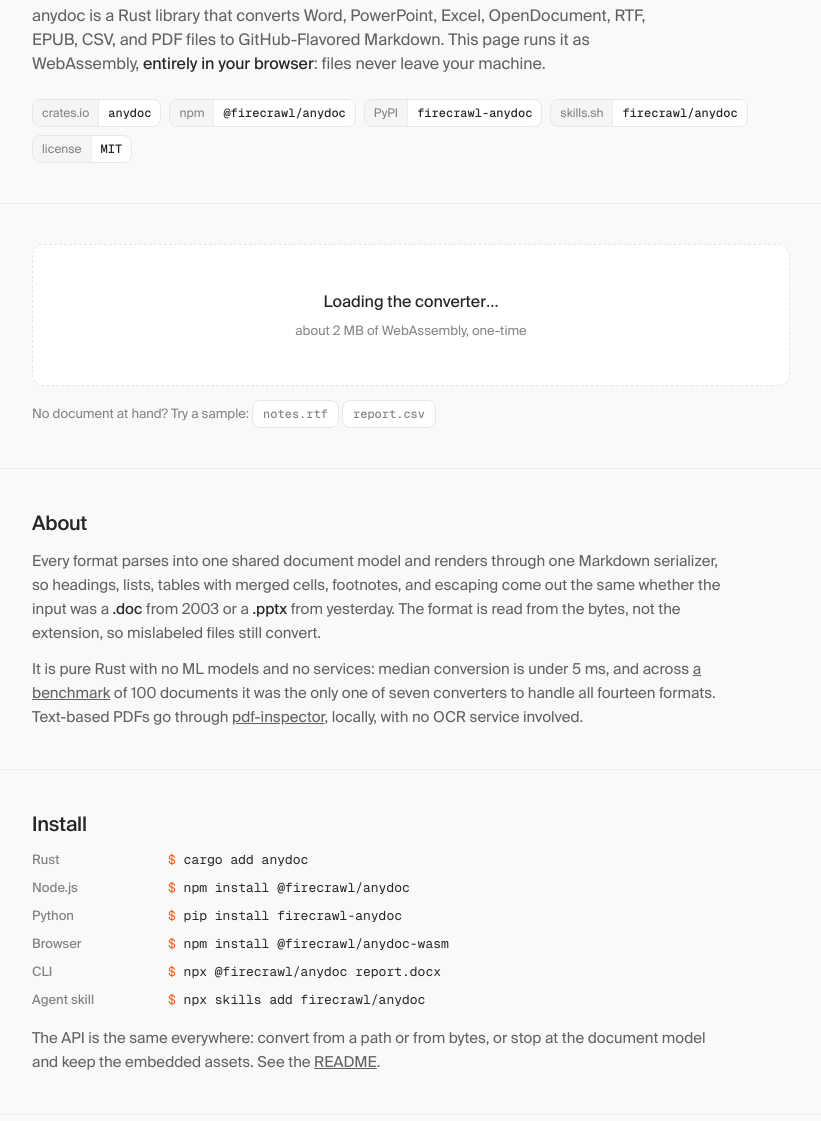
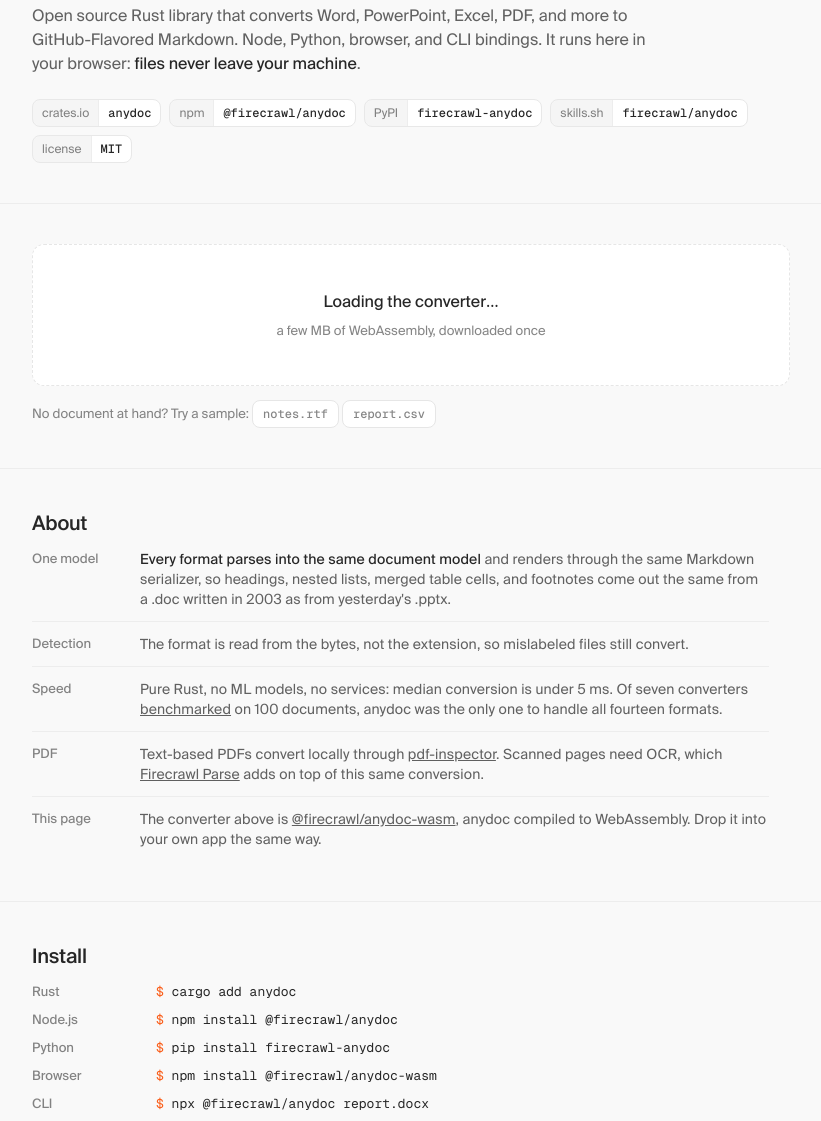
Before and after one commit to 789987777777/anydoc, a plain HTML site: page wasm/www/index.html in a window 1280 px wide. Shown: the part 237-1358 px from the top of the page, without its empty margins (229-1050 px from the left). Drawn offline with Linux system fonts and the light colour scheme; a script that the page names is missing.

Commit message:
docs(wasm): rework the demo page lede and about section

```diff
--- a/wasm/www/index.html
+++ b/wasm/www/index.html
@@ -11,7 +11,7 @@
     <meta property="og:title" content="anydoc by Firecrawl" />
     <meta
       property="og:description"
-      content="A fast Rust library that turns any office document into clean GitHub-Flavored Markdown. Try it here: the conversion runs as WebAssembly, in your browser."
+      content="An open source Rust library that turns any office document into clean GitHub-Flavored Markdown, with bindings for Node.js, Python, and the browser. Try it here: the conversion runs as WebAssembly, in your browser."
     />
     <meta property="og:type" content="website" />
     <meta property="og:url" content="https://firecrawl.github.io/anydoc/" />
@@ -409,9 +409,56 @@
         color: var(--text);
         font-weight: 450;
       }
+
+      /* Label on the left, one fact on the right, hairline between rows. */
+      .facts {
+        display: grid;
+        grid-template-columns: 108px 1fr;
+        margin: 0;
+      }
+      .facts dt,
+      .facts dd {
+        padding: 12px 0;
+        border-top: 1px solid var(--border-faint);
+      }
+      .facts dt:first-of-type,
+      .facts dt:first-of-type + dd {
+        padding-top: 0;
+        border-top: 0;
+      }
+      .facts dt {
+        color: var(--text-muted);
+        font-size: 13px;
+        font-weight: 450;
+      }
+      .facts dd {
+        margin: 0;
+        color: var(--alpha-72);
+        font-size: 14px;
+        line-height: 20px;
+        letter-spacing: 0.14px;
+        max-width: 68ch;
+      }
+      .facts dd strong {
+        color: var(--text);
+        font-weight: 450;
+      }
+      @media (max-width: 575px) {
+        .facts {
+          grid-template-columns: 1fr;
+        }
+        .facts dt {
+          padding-bottom: 2px;
+        }
+        .facts dd {
+          padding-top: 0;
+          border-top: 0;
+        }
+      }
+
       .installs {
         display: grid;
-        grid-template-columns: 120px 1fr;
+        grid-template-columns: 108px 1fr;
         gap: 8px 16px;
         margin: 0;
         align-items: baseline;
@@ -478,7 +525,9 @@
             />
             <img src="assets/logo.svg" alt="" width="15" height="22" />
           </picture>
-          <span class="wordmark">anydoc <span class="by">by Firecrawl</span></span>
+          <span class="wordmark"
+            >anydoc <span class="by">by Firecrawl</span></span
+          >
         </a>
         <nav>
           <a href="https://github.com/firecrawl/anydoc">GitHub</a>
@@ -541,11 +590,10 @@
         <section class="band">
           <h1>Any document in.<br /><span class="heat">Markdown out.</span></h1>
           <p class="lede">
-            anydoc is a Rust library that converts Word, PowerPoint, Excel,
-            OpenDocument, RTF, EPUB, CSV, and PDF files to GitHub-Flavored
-            Markdown. This page runs it as WebAssembly,
-            <strong>entirely in your browser</strong>: files never leave your
-            machine.
+            Open source Rust library that converts Word, PowerPoint, Excel,
+            PDF, and more to GitHub-Flavored Markdown. Node, Python, browser,
+            and CLI bindings. It runs here in your browser:
+            <strong>files never leave your machine</strong>.
           </p>
           <ul class="badges">
             <li>
@@ -586,7 +634,7 @@
               >Loading the converter&hellip;</span
             >
             <span class="small" id="drop-hint"
-              >about 2&nbsp;MB of WebAssembly, one-time</span
+              >a few MB of WebAssembly, downloaded once</span
             >
           </button>
           <input type="file" id="file" hidden />
@@ -611,23 +659,51 @@
 
         <section class="band">
           <h2>About</h2>
-          <p class="prose">
-            Every format parses into one shared document model and renders
-            through one Markdown serializer, so headings, lists, tables with
-            merged cells, footnotes, and escaping come out the same whether the
-            input was a <strong>.doc</strong> from 2003 or a
-            <strong>.pptx</strong> from yesterday. The format is read from the
-            bytes, not the extension, so mislabeled files still convert.
-          </p>
-          <p class="prose">
-            It is pure Rust with no ML models and no services: median conversion
-            is under 5&nbsp;ms, and across
-            <a href="https://github.com/firecrawl/anydoc#benchmark">a benchmark</a>
-            of 100 documents it was the only one of seven converters to handle
-            all fourteen formats. Text-based PDFs go through
-            <a href="https://github.com/firecrawl/pdf-inspector">pdf-inspector</a
-            >, locally, with no OCR service involved.
-          </p>
+          <dl class="facts">
+            <dt>One model</dt>
+            <dd>
+              <strong>Every format parses into the same document model</strong>
+              and renders through the same Markdown serializer, so headings,
+              nested lists, merged table cells, and footnotes come out the same
+              from a .doc written in 2003 as from yesterday's .pptx.
+            </dd>
+
+            <dt>Detection</dt>
+            <dd>
+              The format is read from the bytes, not the extension, so
+              mislabeled files still convert.
+            </dd>
+
+            <dt>Speed</dt>
+            <dd>
+              Pure Rust, no ML models, no services: median conversion is under
+              5&nbsp;ms. Of seven converters
+              <a href="https://github.com/firecrawl/anydoc#benchmark"
+                >benchmarked</a
+              >
+              on 100 documents, anydoc was the only one to handle all fourteen
+              formats.
+            </dd>
+
+            <dt>PDF</dt>
+            <dd>
+              Text-based PDFs convert locally through
+              <a href="https://github.com/firecrawl/pdf-inspector"
+                >pdf-inspector</a
+              >. Scanned pages need OCR, which
+              <a href="https://firecrawl.dev/parse">Firecrawl Parse</a> adds on
+              top of this same conversion.
+            </dd>
+
+            <dt>This page</dt>
+            <dd>
+              The converter above is
+              <a href="https://www.npmjs.com/package/@firecrawl/anydoc-wasm"
+                >@firecrawl/anydoc-wasm</a
+              >, anydoc compiled to WebAssembly. Drop it into your own app the
+              same way.
+            </dd>
+          </dl>
         </section>
 
         <section class="band">
@@ -644,14 +720,19 @@
               <span class="dollar">$</span> npm install @firecrawl/anydoc-wasm
             </dd>
             <dt>CLI</dt>
-            <dd><span class="dollar">$</span> npx @firecrawl/anydoc report.docx</dd>
+            <dd>
+              <span class="dollar">$</span> npx @firecrawl/anydoc report.docx
+            </dd>
             <dt>Agent skill</dt>
-            <dd><span class="dollar">$</span> npx skills add firecrawl/anydoc</dd>
+            <dd>
+              <span class="dollar">$</span> npx skills add firecrawl/anydoc
+            </dd>
           </dl>
           <p class="prose" style="margin-top: 16px">
             The API is the same everywhere: convert from a path or from bytes,
             or stop at the document model and keep the embedded assets. See the
-            <a href="https://github.com/firecrawl/anydoc#quick-start">README</a>.
+            <a href="https://github.com/firecrawl/anydoc#quick-start">README</a
+            >.
           </p>
         </section>
       </main>
```
